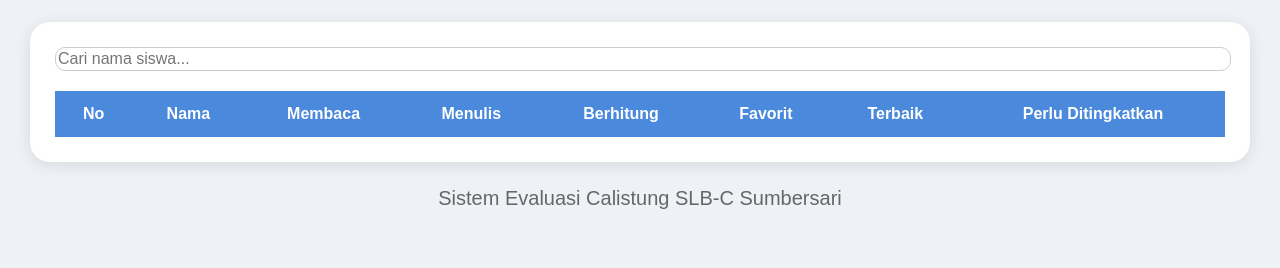
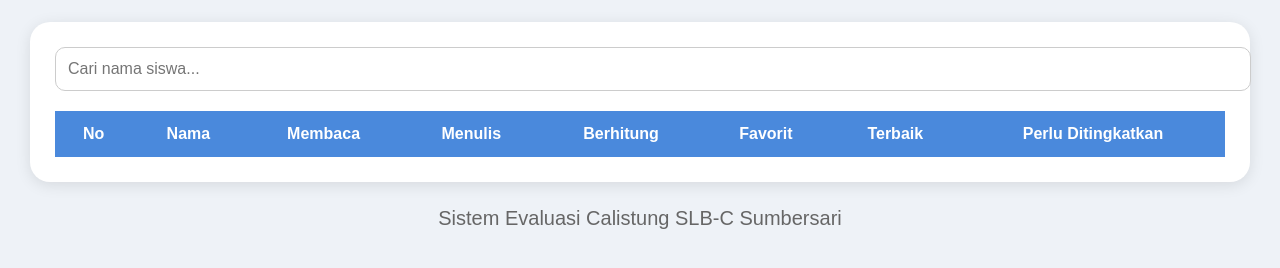
Before and after one commit to leone08/evaluasi_calistung, a plain HTML site: page index.html in a window 1280 px wide. Shown: the part 132-400 px from the top of the page. Drawn offline with Linux system fonts and the light colour scheme; no server answers.

Commit message:
Update index.html

```diff
--- a/index.html
+++ b/index.html
@@ -33,8 +33,9 @@ body{
 
 .search{
     width:100%;
-    padding:2px;
+    padding:12px;
     margin-bottom:20px;
+    margin-right:10px;
     border-radius:10px;
     border:1px solid #ccc;
     font-size:16px;
```
